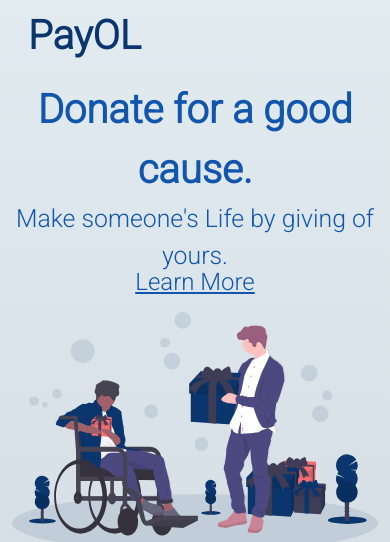
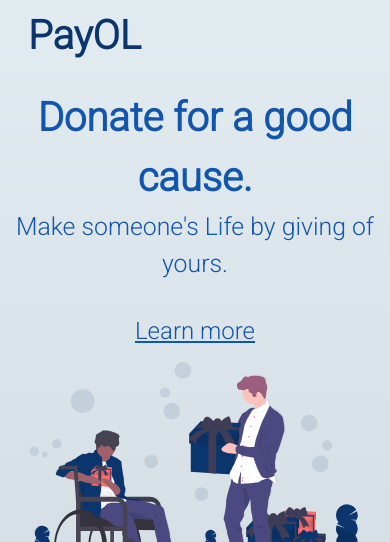
Before and after one commit to imajeed28/Payment-Gateway-Integration, a plain HTML site: page index.html in a window 390 px wide. Shown: the top 542 px of the page. Drawn offline with nearby package versions, Linux system fonts and the light colour scheme.

Commit message:
Update the margin for Mobile View(Learn-More Button)

```diff
--- a/Assets/Modules/Styles/main.css
+++ b/Assets/Modules/Styles/main.css
@@ -1,5 +1,5 @@
 @import url('https://fonts.googleapis.com/css2?family=Roboto:wght@300&display=swap');
-@import url("https://cdn.jsdelivr.net/npm/bulma@0.9.1/css/bulma.min.css");
+
 
 * {
     margin: 0px;
@@ -79,13 +79,36 @@ html,body{
 .home-contents .btn form:hover{
     opacity: 1;
 }
-.home-contents .learn-more a{
+
+.modal-title{
+    font-size: 1.75rem;
+    font-weight: bold;
+}
+.learn-btn{
+    background-color: inherit;
     font-size: 1.5rem;
     color: #1155ad;
     text-decoration: underline;
+    outline: none;
+    box-shadow: none;
+    border: 0;
+
 }
 
+.learn-btn:focus, .learn-btn:active{
+    outline: transparent none 0 !important;
+    box-shadow: none !important;
+    -webkit-box-shadow: none !important;
+}
+.learn-btn:hover{
+    background-color: inherit;
+    color: inherit;
+    text-decoration: underline;
+}
 
+.modal-body{
+    font-size: 1rem;
+}
 .donate-img{
     padding-left: 6rem;
 }
@@ -210,7 +233,7 @@ html,body{
         margin-top: -1.5rem;
     }
 
-    .learn-more{
+    .learn-btn{
         font-size: 1.5rem;
 
     }
@@ -303,7 +326,7 @@ html,body{
         margin-top: -1.5rem;
     }
 
-    .learn-more{
+    .learn-btn{
         font-size: 1.5rem;
 
     }
--- a/index.html
+++ b/index.html
@@ -30,9 +30,9 @@
                                 <div class="learn-more">
 
                                     <!-- Button trigger modal -->
-                                    <div class="learn-more">
-                                            <a href="#">Learn More</a>
-                                    </div>
+                                    <button type="button" class="learn-btn" >
+                                        Learn more
+                                    </button>
 
                                 </div>
                             </div>
```
